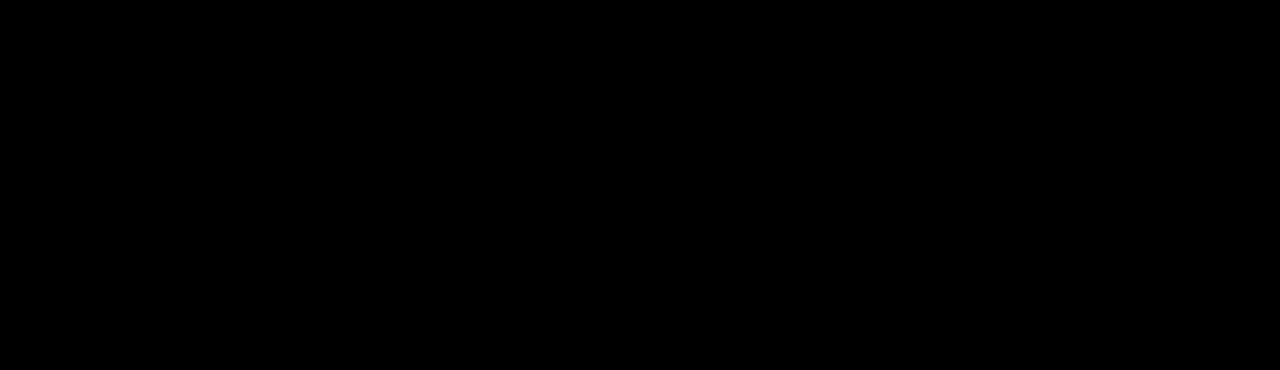
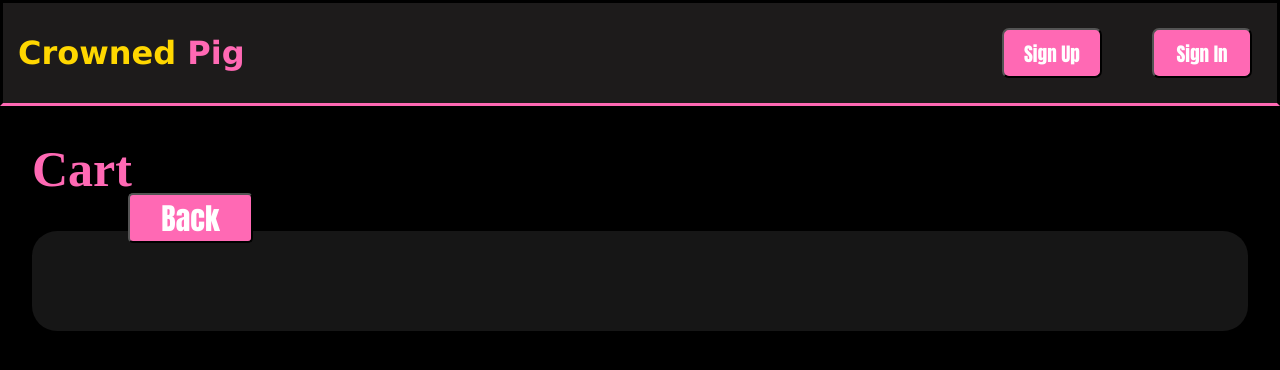
Before and after one commit to WaddlesTheWaffles/ICS4U-Assignment-6, a React (Vite) app: page /cart in a window 1280 px wide. Before the commit this address had no page. Shown: the top 370 px of the page. Built offline with nearby package versions, Linux system fonts and the light colour scheme.

Commit message:
Completed CartView, polished css on certain views

```diff
--- a/src/App.jsx
+++ b/src/App.jsx
@@ -7,6 +7,7 @@
 import MoviesView from "./Views/MoviesView";
 import DetailView from "./Views/DetailView";
 import SettingsView from "./Views/SettingsView";
+import CartView from "./Views/CartView";
 
 function App() {
   return (
@@ -15,6 +16,7 @@
         <Routes>
           <Route path="/" element={<HomeView />} />
           <Route path="/settings" element={<SettingsView />} />
+          <Route path="/cart" element={<CartView />} />
           <Route path="/register" element={<RegisterView />} />
           <Route path="/login" element={<LoginView />} />
           <Route path="/movies" element={<MoviesView />} />
--- a/src/Components/HeaderSection.jsx
+++ b/src/Components/HeaderSection.jsx
@@ -21,7 +21,7 @@
                     <button className="inHeader" onClick={() => navigate('/login')} >Sign In</button>
                 </div>
                 : <div>
-                    <button className="inHeader" onClick={() => alert('navigate to cart')} >Cart</button>
+                    <button className="inHeader" onClick={() => navigate('/cart')} >Cart</button>
                     <button className="inHeader" onClick={() => navigate('/settings')} >Settings</button>
                     <button className="inHeader" onClick={() => logout()} >Logout</button>
                 </div>
--- /dev/null
+++ b/src/Views/CartView.css
@@ -0,0 +1,56 @@
+.cartTitle {
+    color: hotpink;
+    font-size: 50px;
+    margin-left: 2.5%;
+}
+
+.cartBackButton {
+    background-color: hotpink;
+    color: white;
+    font-size: 30px;
+    font-family: Impact, Haettenschweiler, 'Arial Narrow Bold', sans-serif;
+    border-radius: 5px;
+    position: absolute;
+    width: 125px;
+    height: 50px;
+    margin-left: 10%;
+    margin-top: -3%;
+}
+
+.cart {
+    background-color: rgb(22, 22, 22);
+    margin: 2.5%;
+    margin-top: 0%;
+    border-radius: 25px;
+    display: grid;
+    grid-template-rows: repeat(5, 1fr);
+    grid-template-columns: repeat(4, 1fr);
+    gap: 25px;
+}
+
+.movieTile {
+    background-color: rgb(18, 18, 18);
+    border: 3px solid goldenrod;
+    width: 80%;
+    margin: 10%;
+    display: flex;
+    flex-direction: column;
+    align-items: center;
+    justify-content: center;
+}
+
+.removeButton {
+    background-color: hotpink;
+    color: white;
+    font-size: 25px;
+    font-family: Impact, Haettenschweiler, 'Arial Narrow Bold', sans-serif;
+    width: 35%;
+    border-radius: 7px;
+    margin: 5%;
+    margin-top: 0%;
+}
+
+.cartMovieTitle {
+    color: hotpink;
+    text-align: center;
+}
--- /dev/null
+++ b/src/Views/CartView.jsx
@@ -0,0 +1,38 @@
+import "./CartView.css";
+import HeaderSection from "../Components/HeaderSection";
+import { useStoreContext } from "../context";
+import { useNavigate } from "react-router-dom";
+
+function CartView() {
+
+    const navigate = useNavigate();
+
+    const { cart, setCart } = useStoreContext();
+
+    return (
+        <div>
+            <HeaderSection />
+            <h1 className="cartTitle">Cart</h1>
+            <button className="cartBackButton" type="button" onClick={() => navigate('/movies')}>Back</button>
+            <div className="cart">
+                {cart.entrySeq().map(([movieId, movieInfo]) => {
+                    return (
+                        <div key={movieId} className="movieTile">
+                            <img className="movieImage"
+                                src={movieInfo.moviePoster ? (
+                                    `https://image.tmdb.org/t/p/w400${movieInfo.moviePoster}`
+                                ) : (
+                                    `https://placehold.co/400x600?text=Movie+Poster+Unavailable+for+${movieInfo.movieTitle}`)}
+                                alt={movieInfo.movieTitle}
+                            />
+                            <h1 className="cartMovieTitle" >{movieInfo.movieTitle}</h1>
+                            <button className="removeButton" type="button" onClick={() => { setCart(cart.delete(movieId)); }}> Remove </button>
+                        </div>
+                    );
+                })}
+            </div>
+        </div>
+    );
+}
+
+export default CartView;
--- a/src/Views/DetailView.css
+++ b/src/Views/DetailView.css
@@ -13,6 +13,7 @@
 
 .movieInfo {
     margin: 5%;
+    margin-top: 0%;
     margin-bottom: 0;
 }
 
@@ -68,3 +69,44 @@
     margin: 10px;
     margin-top: 40px;
 }
+
+.backButton:hover {
+    border-style: solid;
+    border-color: goldenrod;
+    border: 3px;
+}
+
+.buyButton {
+    background-color: hotpink;
+    color: white;
+    font-size: 35px;
+    border-radius: 15px;
+    width: 150px;
+    height: 65px;
+    margin-left: auto;
+    margin-right: auto;
+    margin-top: 2%;
+}
+
+.altBuyButton {
+    background-color: hotpink;
+    color: white;
+    font-size: 35px;
+    border-radius: 15px;
+    width: auto;
+    height: 65px;
+    margin-left: auto;
+    margin-right: auto;
+    margin-top: 2%;
+}
+
+.buyButton:enabled:hover {
+    border-style: solid;
+    border-color: goldenrod;
+    border: 3px;
+}
+
+.buyButton:disabled {
+    background-color: rgb(204, 86, 145);
+    color: rgb(210, 210, 210);
+}
--- a/src/Views/DetailView.jsx
+++ b/src/Views/DetailView.jsx
@@ -2,9 +2,13 @@
 import { useState, useEffect } from "react";
 import axios from "axios";
 import { useParams, useNavigate } from "react-router-dom";
+import { useStoreContext } from "../context";
 
 function DetailView({ movieId: propMovieId, backToGenre, clickedFromFeature }) {
+
     const navigate = useNavigate();
+    const { cart, setCart } = useStoreContext();
+
     const params = useParams();
     const [movie, setMovie] = useState(null); // Start with null
     const [isLoading, setIsLoading] = useState(true); // New loading state
@@ -41,6 +45,18 @@
                             `https://placehold.co/400x600?text=Movie+Poster+Unavailable+for+${movie.original_title}`}
                         alt={movie.original_title}
                     />
+                    {featureClicked ? <button disabled className="altBuyButton" type="button">Unavailable</button>
+                        : cart.has(movie.id) ? (
+                            <button disabled className="buyButton" type="button">Added</button>
+                        ) : (
+                            <button className="buyButton" type="button" onClick={(event) => {
+                                event.preventDefault();
+                                setCart(cart.set(movie.id, { movieTitle: movie.title, moviePoster: movie.poster_path }));
+                            }}
+                            >
+                                Buy
+                            </button>
+                        )}
                     <div className="movieInfo">
                         <h1 id="textInDetail" >{movie.original_title}</h1>
                         {movie.original_language == "en" ? null : <h1 id="textInDetail" >Translated Title: {movie.title}</h1>}
--- a/src/Views/LoginView.jsx
+++ b/src/Views/LoginView.jsx
@@ -2,10 +2,12 @@
 import { useState } from "react";
 import { useNavigate } from "react-router-dom";
 import { useStoreContext } from "../context";
+import { Map } from 'immutable';
 import HeaderSection from "../Components/HeaderSection";
 
 function LoginView() {
     const navigate = useNavigate();
+    const { cart, setCart } = useStoreContext();
     const { accountList, setAccountList } = useStoreContext();
     const { currentAccount, setCurrentAccount } = useStoreContext()
     const [email, setEmail] = useState("");
@@ -19,7 +21,8 @@
             const accountIndex = accountList.findIndex(account => account.email === email)
             if ((email === accountList[accountIndex].email) && (password === accountList[accountIndex].password)) {
                 setCurrentAccount(accountList[accountIndex]);
-                navigate('/movies')
+                setCart(cart.clear()) //clears the cart when ever user logins
+                navigate('/movies');
 
             } else {
                 alert('Password is incorrect');
--- a/src/Views/MoviesView.css
+++ b/src/Views/MoviesView.css
@@ -17,6 +17,6 @@
     color: hotpink;
     font-size: 50px;
     margin-left: 70px;
-    margin-top: 50px;
-    margin-bottom: 20px;
+    margin-top: 2%;
+    margin-bottom: 4%;
 }
--- a/src/Views/SettingsView.jsx
+++ b/src/Views/SettingsView.jsx
@@ -101,7 +101,7 @@
                 </div>
 
                 <button className="applyButton" type="submit" >Apply Settings</button>
-                <button className="backButtonSettings" type="button" onClick={() => navigate(-1)}>Back</button>
+                <button className="backButtonSettings" type="button" onClick={() => navigate('/movies')}>Back</button>
             </form>
         </div>
     )
```
